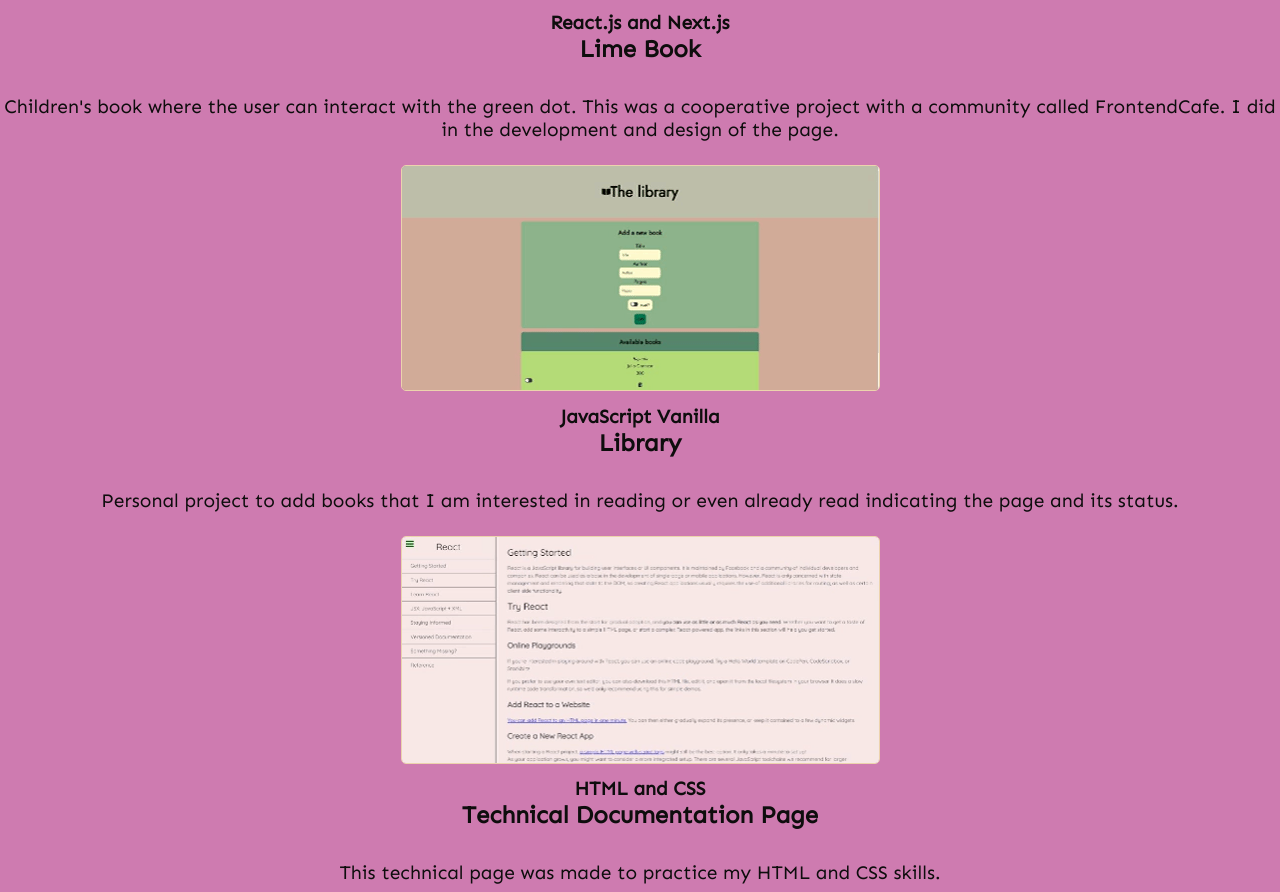
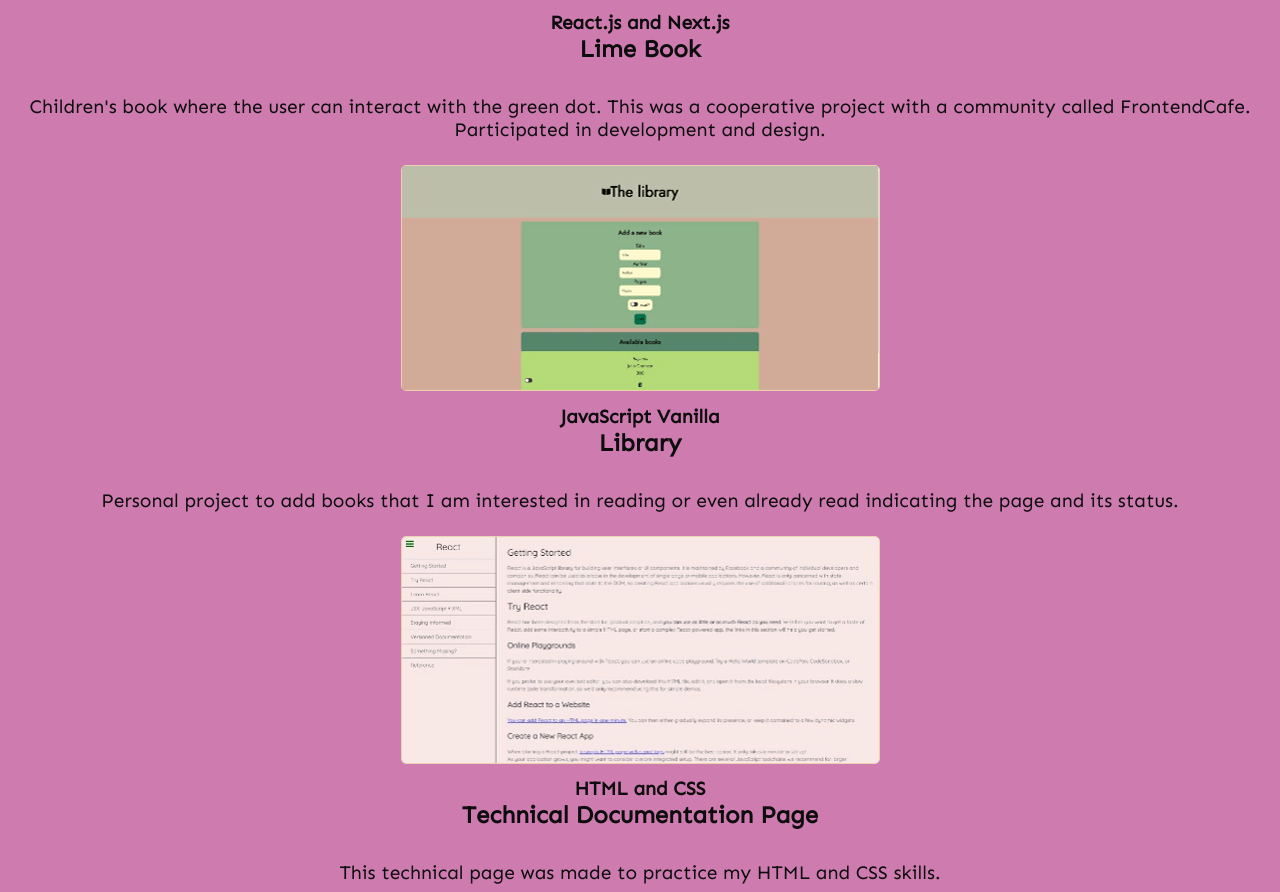
Before and after one commit to Sailornina/my-portfolio-react, a React (Create React App) app: page / in a window 1280 px wide. Shown: the part 2231-3123 px from the top of the page. Built offline with nearby package versions, Linux system fonts and the light colour scheme.

Commit message:
changed the description of the Lime experience

```diff
--- a/src/data.js
+++ b/src/data.js
@@ -3,7 +3,7 @@
     title: "Lime Book",
     subtitle: "React.js and Next.js",
     description:
-      "Children's book where the user can interact with the green dot. This was a cooperative project with a community called FrontendCafe. I did in the development and design of the page.",
+      "Children's book where the user can interact with the green dot. This was a cooperative project with a community called FrontendCafe. Participated in development and design.",
     image: `${process.env.PUBLIC_URL}/image/project_1.gif`,
     link: "https://cmyk-lime.vercel.app/",
   },
```
